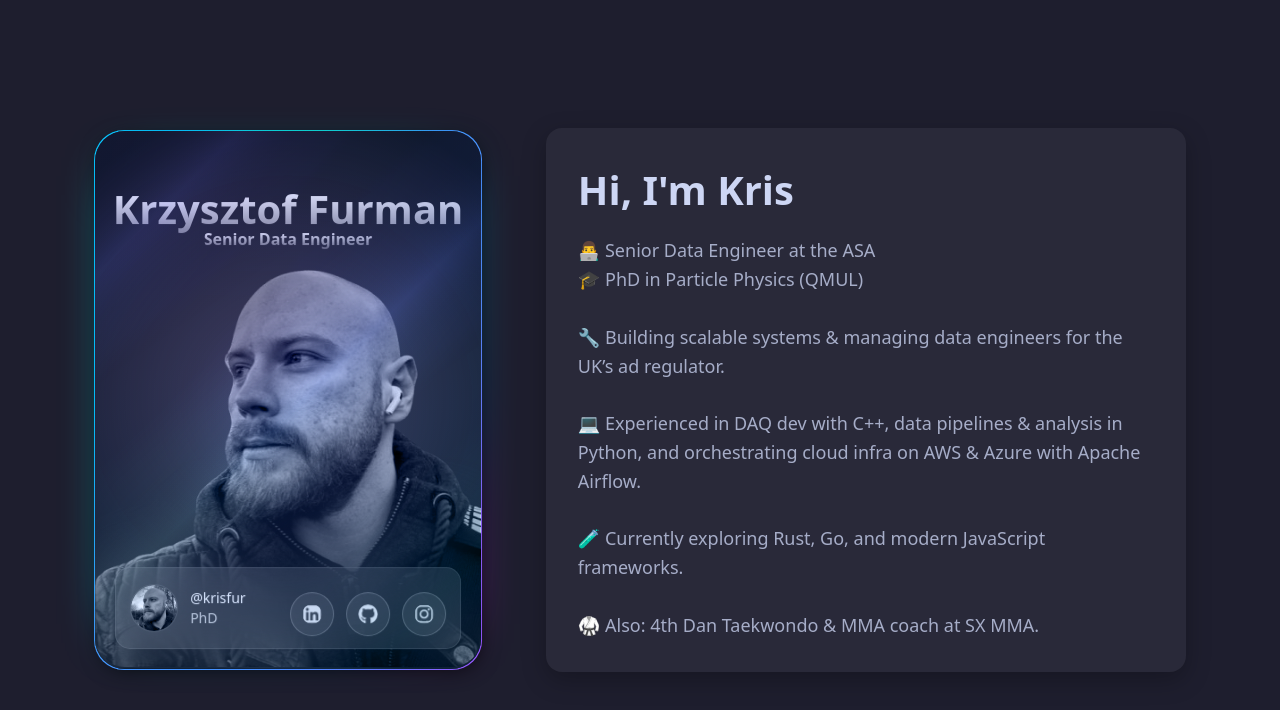
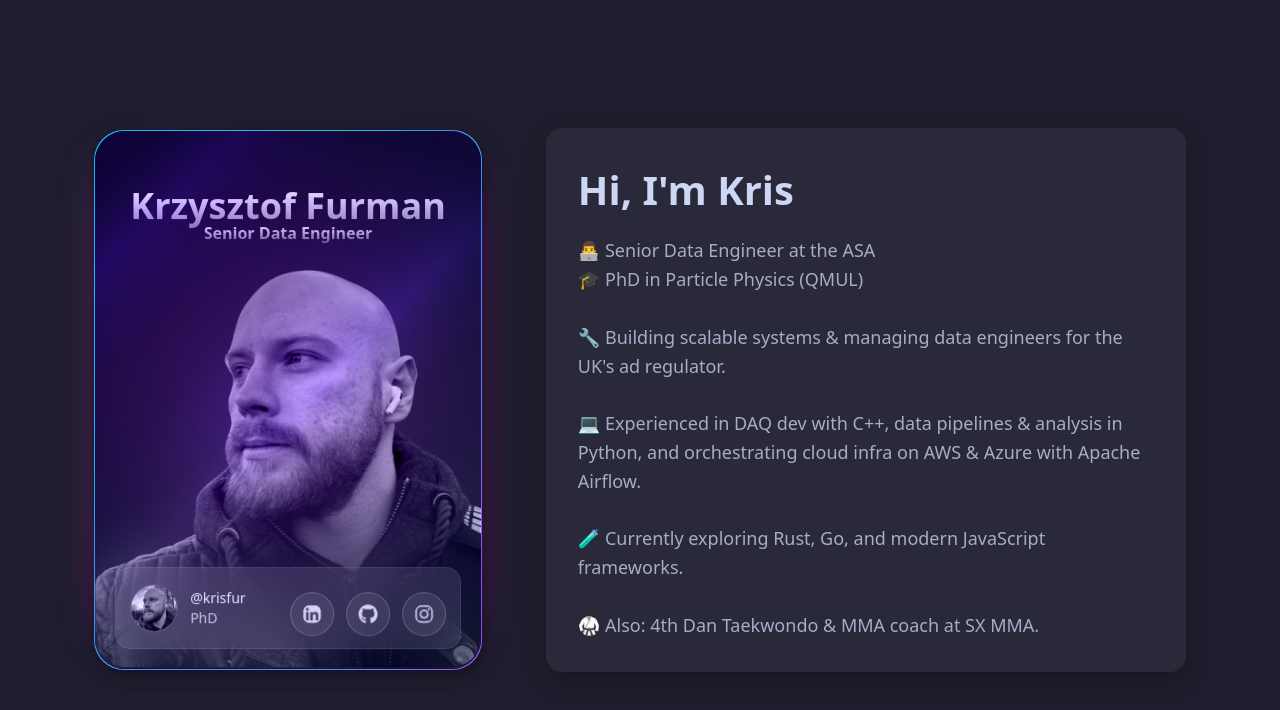
Before and after one commit to krisfur/personal-site, a React (Vite) app: page / in a window 1280 px wide. Shown: the top 710 px of the page. Built offline with nearby package versions, Linux system fonts and the light colour scheme.

Commit message:
Minor css changes for gradient and name.

```diff
--- a/src/App.tsx
+++ b/src/App.tsx
@@ -14,6 +14,8 @@ function App() {
             handle="krisfur"
             status="PhD"
             contactText="Contact"
+            behindGradient="radial-gradient(farthest-side circle at var(--pointer-x) var(--pointer-y),hsla(280,100%,90%,var(--card-opacity)) 4%,hsla(280,50%,80%,calc(var(--card-opacity)*0.75)) 10%,hsla(280,25%,70%,calc(var(--card-opacity)*0.5)) 50%,hsla(280,0%,60%,0) 100%),radial-gradient(35% 52% at 55% 20%,#8a2be2c4 0%,#4b008200 100%),radial-gradient(100% 100% at 50% 50%,#9370dbff 1%,#4b008200 76%),conic-gradient(from 124deg at 50% 50%,#8a2be2ff 0%,#da70d6ff 40%,#da70d6ff 60%,#8a2be2ff 100%)"
+            innerGradient="linear-gradient(145deg,#4b00828c 0%,#9370db44 100%)"
             contactLinks={[
               {
                 label: "LinkedIn",
@@ -47,7 +49,7 @@ function App() {
             <br />
             🎓 PhD in Particle Physics (QMUL)
             <br /><br />
-            🔧 Building scalable systems & managing data engineers for the UK’s ad regulator.
+            🔧 Building scalable systems & managing data engineers for the UK's ad regulator.
             <br /><br />
             💻 Experienced in DAQ dev with C++, data pipelines & analysis in Python, and orchestrating cloud infra on AWS & Azure with Apache Airflow.
             <br /><br />
--- a/src/ProfileCard.css
+++ b/src/ProfileCard.css
@@ -302,7 +302,7 @@
 .pc-details h3 {
   font-weight: 600;
   margin: 0;
-  font-size: min(5svh, 3em);
+  font-size: min(4.5svh, 2.7em);
   margin: 0;
   background-image: linear-gradient(to bottom, #fff, #6f6fbe);
   background-size: 1em 1.5em;
```
